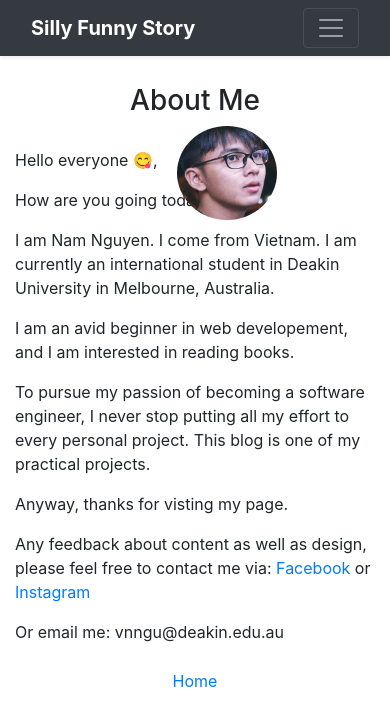
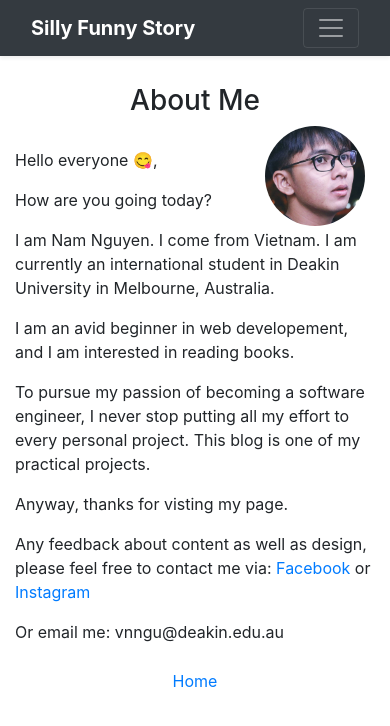
Before and after one commit to nnfunny/small-blog, a Jekyll site: the page built from pages/aboutme.html, in a window 390 px wide. Shown: the top 726 px of the page. Built offline with Jekyll 4.4.1, drawn with Linux system fonts in a browser that asks for light colours.

Commit message:
Update aboutme

```diff
--- a/pages/aboutme.html
+++ b/pages/aboutme.html
@@ -7,14 +7,15 @@ permalink: /aboutme/
     .ava {
         position: absolute;
         width: 100px; border-radius: 50%;
-        height: auto;
+        height: 100px;
         left: 45%;
         top: -15px;
         }
     @media screen and (max-width: 600px) {
         .ava {
-            position: absolute;
+            position: none;
             top: -22px;
+            left: 250px;
         }
     }
 </style>
```
